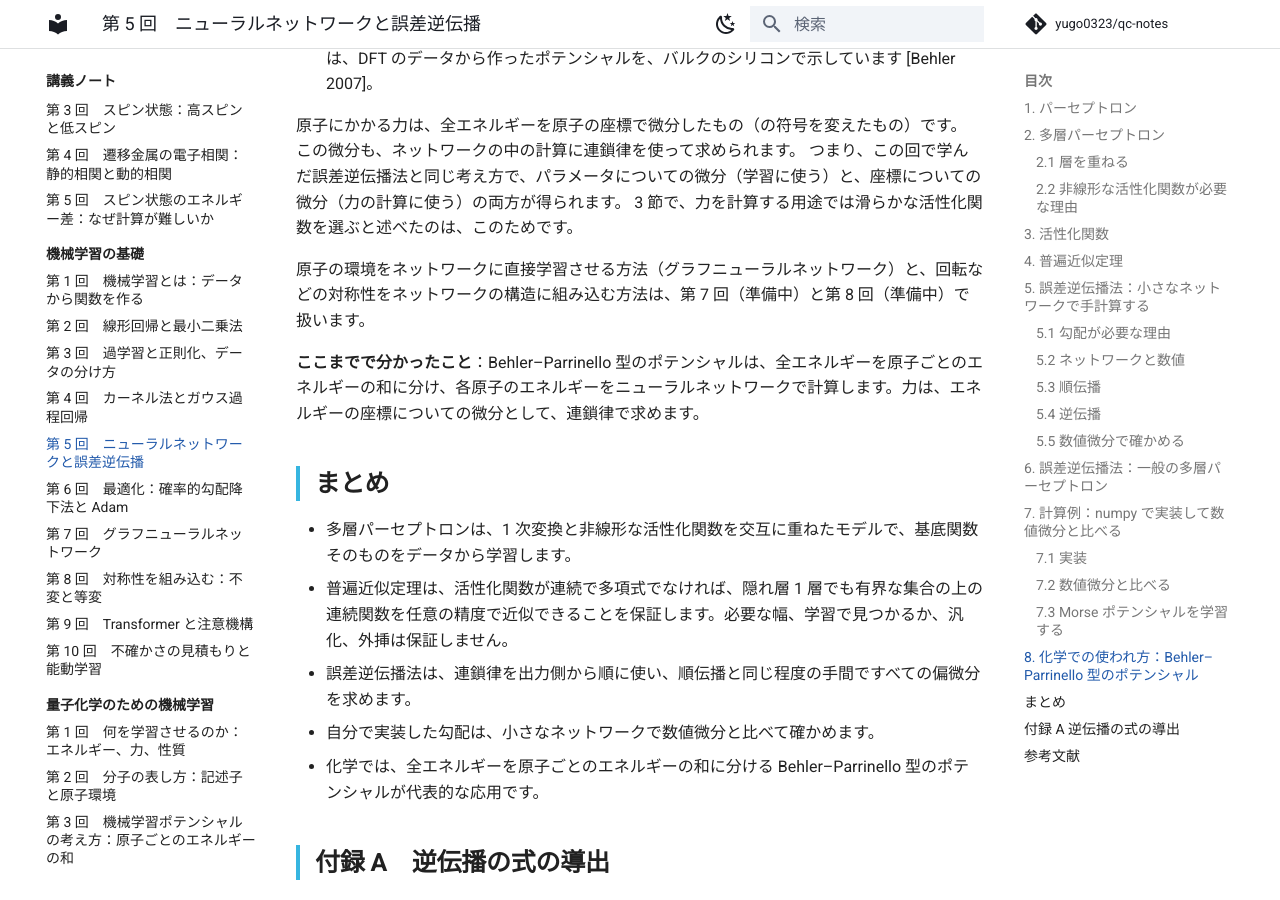
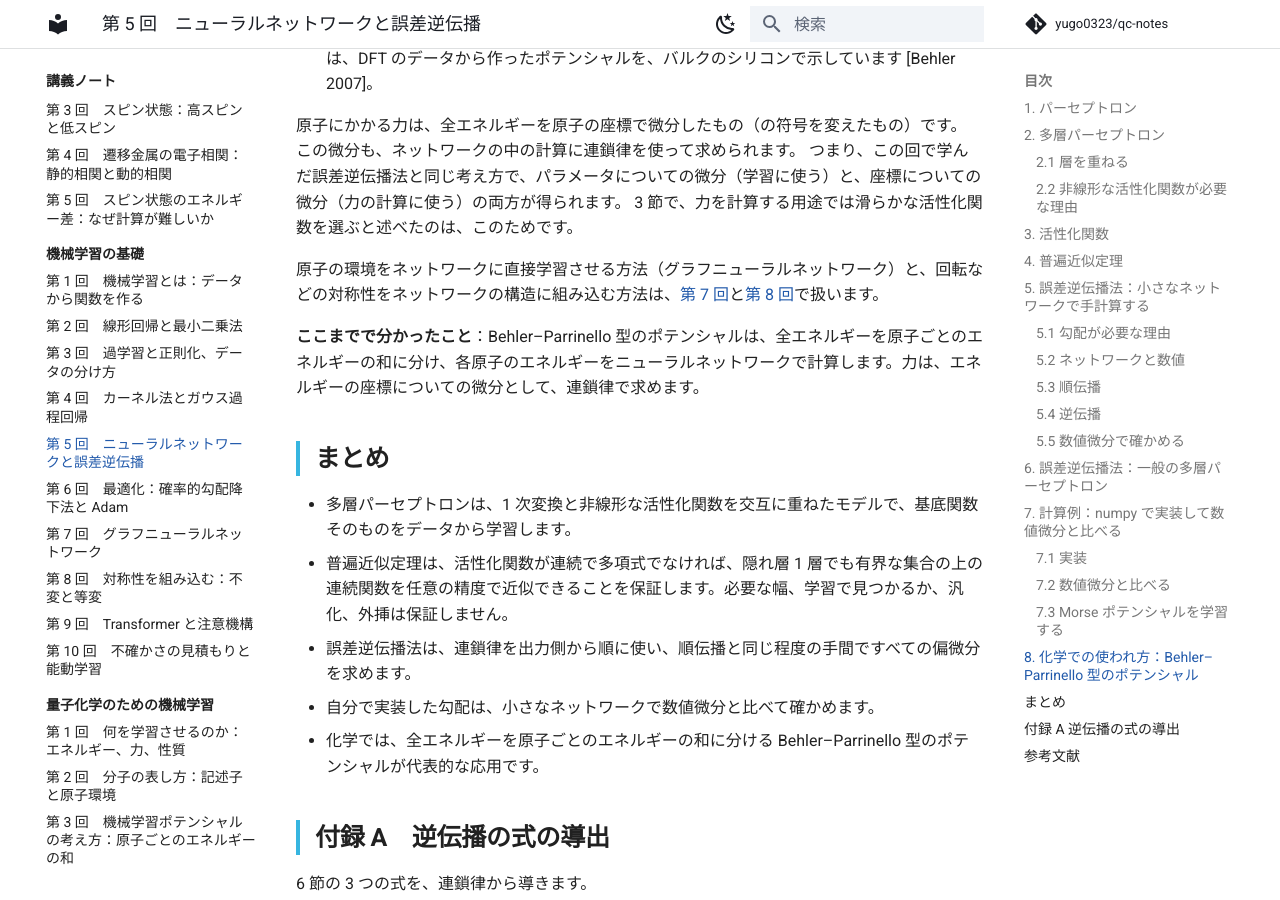
Before and after one commit to yugo0323/qc-notes, an MkDocs documentation site: the page built from docs/courses/ml-basics/05-neural-networks.md, in a window 1280 px wide and 900 px high, scrolled down 13147 px. Built offline with MkDocs 1.6.1 and Material for MkDocs 9.7.7, drawn with Linux system fonts in a browser that asks for light colours; comment, search, counter and statistics services are not loaded.

Commit message:
講義ノート：公開済みの回を指す「準備中」の参照をリンクに直す
Co-Authored-By: Claude Opus 5.5 <noreply@anthropic.com>

```diff
--- a/docs/courses/ml-basics/05-neural-networks.md
+++ b/docs/courses/ml-basics/05-neural-networks.md
@@ -528,7 +528,7 @@ step 200000: 訓練 RMSE    0.97 mEh, テスト RMSE    1.41 mEh
 つまり、この回で学んだ誤差逆伝播法と同じ考え方で、パラメータについての微分（学習に使う）と、座標についての微分（力の計算に使う）の両方が得られます。
 3 節で、力を計算する用途では滑らかな活性化関数を選ぶと述べたのは、このためです。
 
-原子の環境をネットワークに直接学習させる方法（グラフニューラルネットワーク）と、回転などの対称性をネットワークの構造に組み込む方法は、第 7 回（準備中）と第 8 回（準備中）で扱います。
+原子の環境をネットワークに直接学習させる方法（グラフニューラルネットワーク）と、回転などの対称性をネットワークの構造に組み込む方法は、[第 7 回](07-graph-neural-networks.md)と[第 8 回](08-invariance-equivariance.md)で扱います。
 
 **ここまでで分かったこと**：Behler–Parrinello 型のポテンシャルは、全エネルギーを原子ごとのエネルギーの和に分け、各原子のエネルギーをニューラルネットワークで計算します。力は、エネルギーの座標についての微分として、連鎖律で求めます。
 
```
Also changed, not shown: docs/courses/ml-basics/04-kernel-gp.md (+1 -1 lines).
